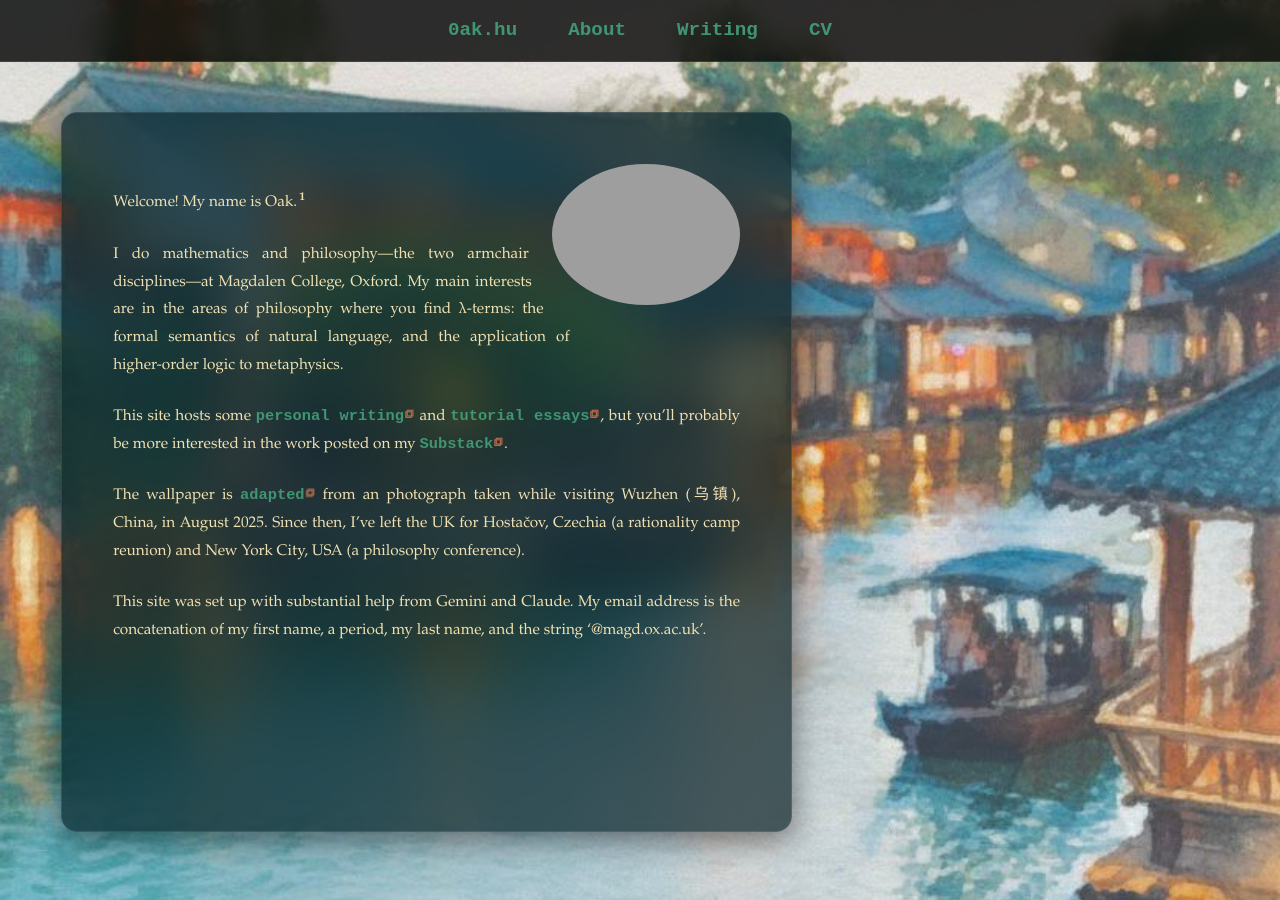
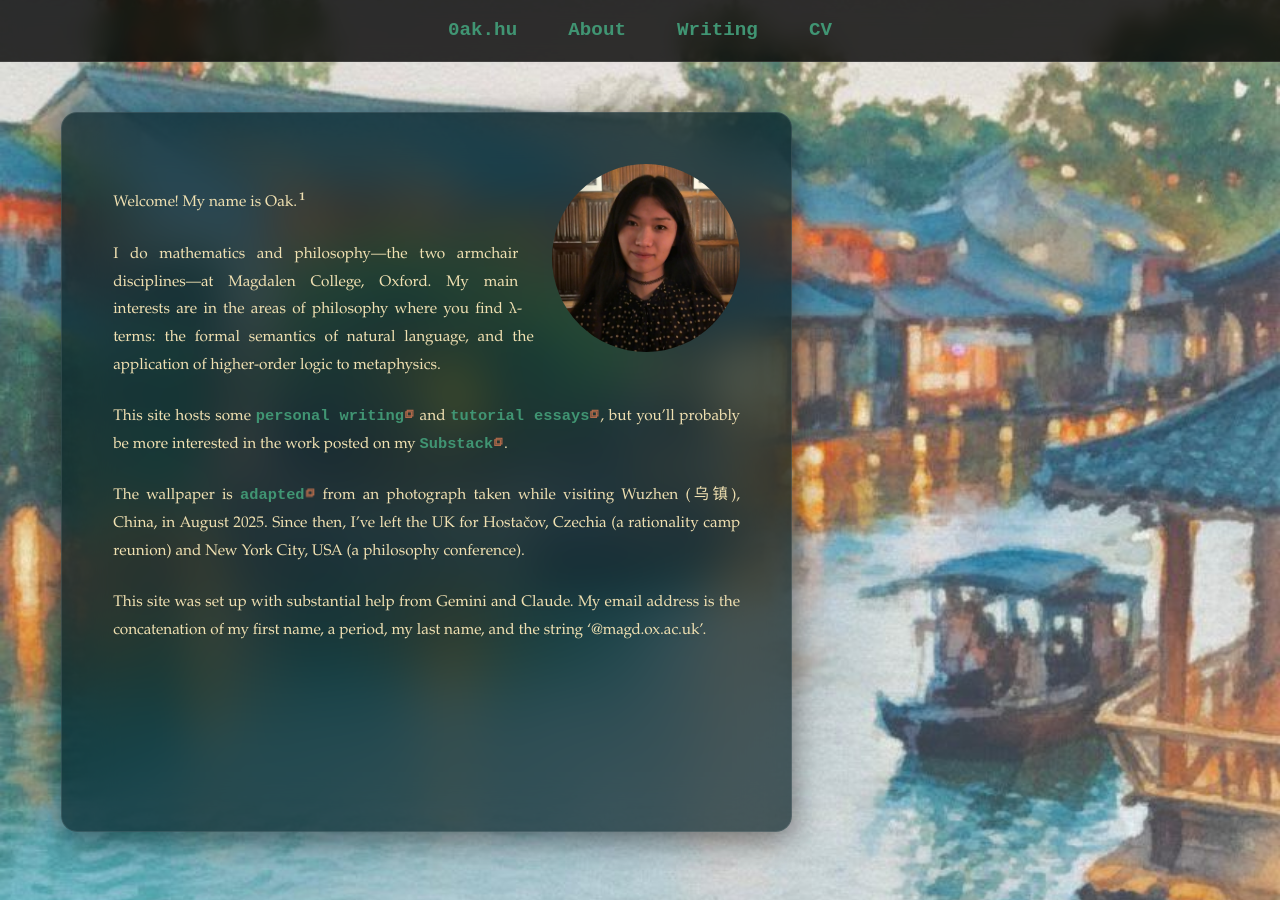
Before and after one commit to oak-hu/site, a Jekyll site: the page built from index.md, in a window 1280 px wide. Built offline with Jekyll 4.4.1, drawn with Linux system fonts in a browser that asks for light colours; some web fonts are replaced.

Commit message:
Update index.md

```diff
--- a/index.md
+++ b/index.md
@@ -4,7 +4,7 @@ title: Home
 permalink: /
 ---
 
-<img class="profile-img" src="https://0ak.hu/WebsitePicture.jpg" alt="Oak Hu">
+<img class="profile-img" src="https://0ak.hu/assets/headshot.jpg" alt="Oak Hu">
 
 Welcome! My name is Oak.{% include sidenote.html content="Well, <a href='https://offhandquibbles.substack.com/p/quotes-and-quinean-quasi-quotes-quickly'>technically</a>, my name is ‘Oak Hu’ (a five-letter string), while <em>I'm</em> Oak Hu (the person to whom ‘Oak Hu’ refers); but it’s almost always fine to be sloppy.<br><br>My parents named me ‘Oak’ after Oklahoma State University, where they went for graduate school.<br><br>My last name, ‘Hu’, is from the Chinese <cjk>胡</cjk>; appending <cjk>说</cjk> (‘speak’) yields <cjk>胡说</cjk> (‘nonsense’)—naturally, someone named ‘Oak Hu’ does philosophy." %}
 
```
